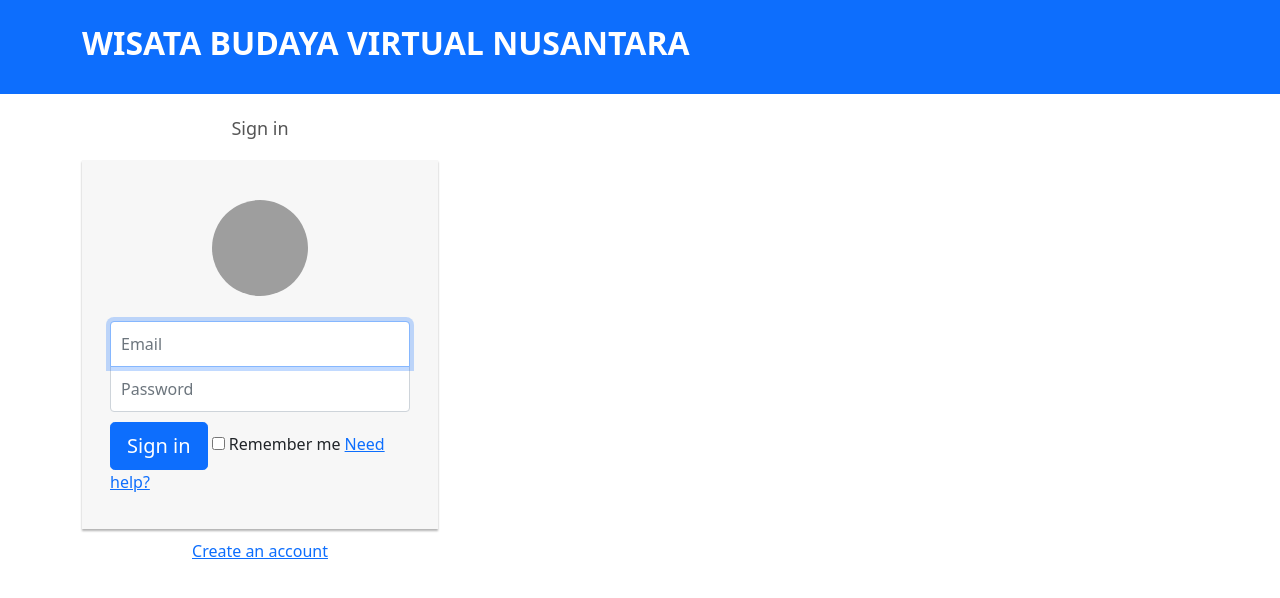
After one commit to mutia3/tugas3.github.io, a PHP site: page /profil.php in a window 1280 px wide. The commit adds this page. Shown: the top 598 px of the page. Run offline with PHP 8.4, Linux system fonts and the light colour scheme; grey boxes are pictures that could not be loaded.

Commit message:
Izzuddin AlFatah

```diff
--- /dev/null
+++ b/profil.php
@@ -0,0 +1,121 @@
+<!DOCTYPE html>
+<html lang="en">
+<head>
+    <meta charset="UTF-8">
+    <meta name="viewport" content="width=device-width, initial-scale=1.0">
+    <link href="css/bootstrap.min.css" rel="stylesheet" type="text/css">
+  <script src="js/bootstrap.bundle.min.js"></script>
+  <link rel="stylesheet" href="https://fonts.googleapis.com/icon?family=Material+Icons">
+    <title>Document</title>
+</head>
+<body>
+  <!-- Header -->
+  <header class="bg-primary p-4 mb-4">
+    <div class="container">
+      <div class="col-md-15">
+        <h2 class="text-left text-white"><b>WISATA BUDAYA VIRTUAL NUSANTARA</b></h2>
+      </div>
+    </div>
+  </header>
+<!-- End Header -->
+<style>
+
+  .form-signin
+  {
+      max-width: 330px;
+      padding: 15px;
+      margin: 0 auto;
+  }
+  .form-signin .form-signin-heading, .form-signin .checkbox
+  {
+      margin-bottom: 10px;
+  }
+  .form-signin .checkbox
+  {
+      font-weight: normal;
+  }
+  .form-signin .form-control
+  {
+      position: relative;
+      font-size: 16px;
+      height: auto;
+      padding: 10px;
+      -webkit-box-sizing: border-box;
+      -moz-box-sizing: border-box;
+      box-sizing: border-box;
+  }
+  .form-signin .form-control:focus
+  {
+      z-index: 2;
+  }
+  .form-signin input[type="text"]
+  {
+      margin-bottom: -1px;
+      border-bottom-left-radius: 0;
+      border-bottom-right-radius: 0;
+  }
+  .form-signin input[type="password"]
+  {
+      margin-bottom: 10px;
+      border-top-left-radius: 0;
+      border-top-right-radius: 0;
+  }
+  .account-wall
+  {
+      margin-top: 20px;
+      padding: 40px 0px 20px 0px;
+      background-color: #f7f7f7;
+      -moz-box-shadow: 0px 2px 2px rgba(0, 0, 0, 0.3);
+      -webkit-box-shadow: 0px 2px 2px rgba(0, 0, 0, 0.3);
+      box-shadow: 0px 2px 2px rgba(0, 0, 0, 0.3);
+  }
+  .login-title
+  {
+      color: #555;
+      font-size: 18px;
+      font-weight: 400;
+      display: block;
+  }
+  .profile-img
+  {
+      width: 96px;
+      height: 96px;
+      margin: 0 auto 10px;
+      display: block;
+      -moz-border-radius: 50%;
+      -webkit-border-radius: 50%;
+      border-radius: 50%;
+  }
+  .need-help
+  {
+      margin-top: 10px;
+  }
+  .new-account
+  {
+      display: block;
+      margin-top: 10px;
+  }
+  </style>
+  <div class="container">
+    <div class="row">
+        <div class="col-sm-6 col-md-4 col-md-offset-4">
+            <h1 class="text-center login-title">Sign in</h1>
+            <div class="account-wall">
+                <img class="profile-img" src="https://lh5.googleusercontent.com/-b0-k99FZlyE/AAAAAAAAAAI/AAAAAAAAAAA/eu7opA4byxI/photo.jpg?sz=120"
+                    alt="">
+                <form class="form-signin">
+                <input type="text" class="form-control" placeholder="Email" required autofocus>
+                <input type="password" class="form-control" placeholder="Password" required>
+                <button class="btn btn-lg btn-primary btn-block" type="submit">
+                    Sign in</button>
+                <label class="checkbox pull-left">
+                    <input type="checkbox" value="remember-me">
+                    Remember me
+                </label>
+                <a href="#" class="pull-right need-help">Need help? </a><span class="clearfix"></span>
+                </form>
+            </div>
+            <a href="#" class="text-center new-account">Create an account </a>
+        </div>
+    </div>
+</div>
```
Also changed, not shown: beranda_login.php (added, +49 -0 lines), config.php (added, +14 -0 lines), index.php (renamed from index.html, +24 -19 lines), login.php (added, +54 -0 lines), profil.html (deleted, +0 -27 lines), register.php (added, +61 -0 lines), content.php (renamed from content.html), img/login.jpg (added), img/register.jpg (added), payment.php (renamed from payment.html).
